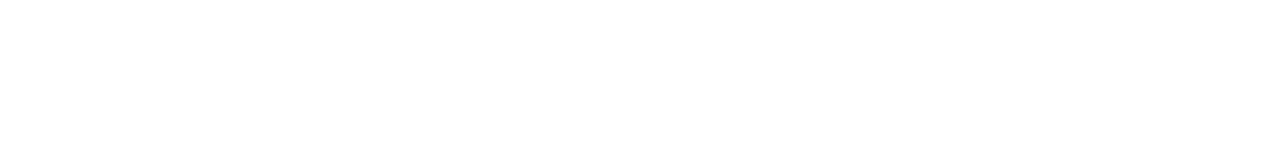
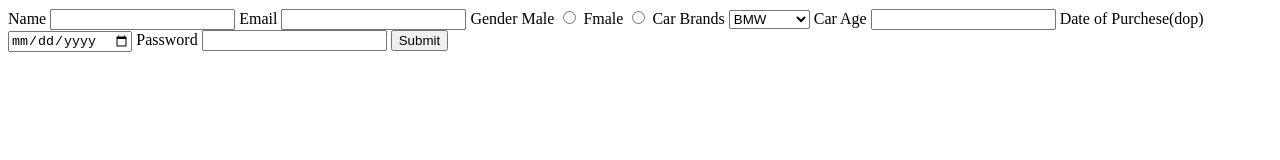
Before and after one commit to acciojob/car-insurance-form-ShravanJadhav, a website: page main.html in a window 1280 px wide. Drawn offline with Linux system fonts and the light colour scheme.

Commit message:
created a submission

```diff
--- a/main.html
+++ b/main.html
@@ -11,6 +11,43 @@
     <script type="text/javascript" src="./script.js">
 </script>
 
+	<form action="" method="POST">
+		<label for="name">Name</label>
+		<input type="text" for="name" id="name" name="name" required>
+
+		<label for="email">Email</label>
+		<input type="email" for="email" id="email" name="email" required>
+
+		<label for="gender">Gender</label>
+		<label for="gender_m">Male</label>
+		<input type="radio" name="gender" for="gender" id="gender_m" required>
+		<label for="gender_f">Fmale</label>
+		<input type="radio" name="gender" for="gender" id="gender_f" required>
+
+		<label for="cars">Car Brands</label>
+		<select for="cars" id="cars">
+			<option for="cars" id="cars">BMW</option>
+			<option for="cars" id="cars">Audi</option>
+			<option for="cars" id="cars">Mercedez</option>
+		</select>
+
+		<label for="carage">Car Age</label>
+		<input type="int" for="carage" id="carage" name="carage" required>
+
+		<label for="dop">Date of Purchese(dop)</label>
+		<input type="date" for="dop" id="dop" name="dop" required>
+
+		<label for="password">Password</label>
+		<input type="password" for="password" id="password" name="password" required>
+
+		<button type="submit">Submit</button>
+
+
+
+
+
+	</form>
+
 </body>
 
 </html>
```
